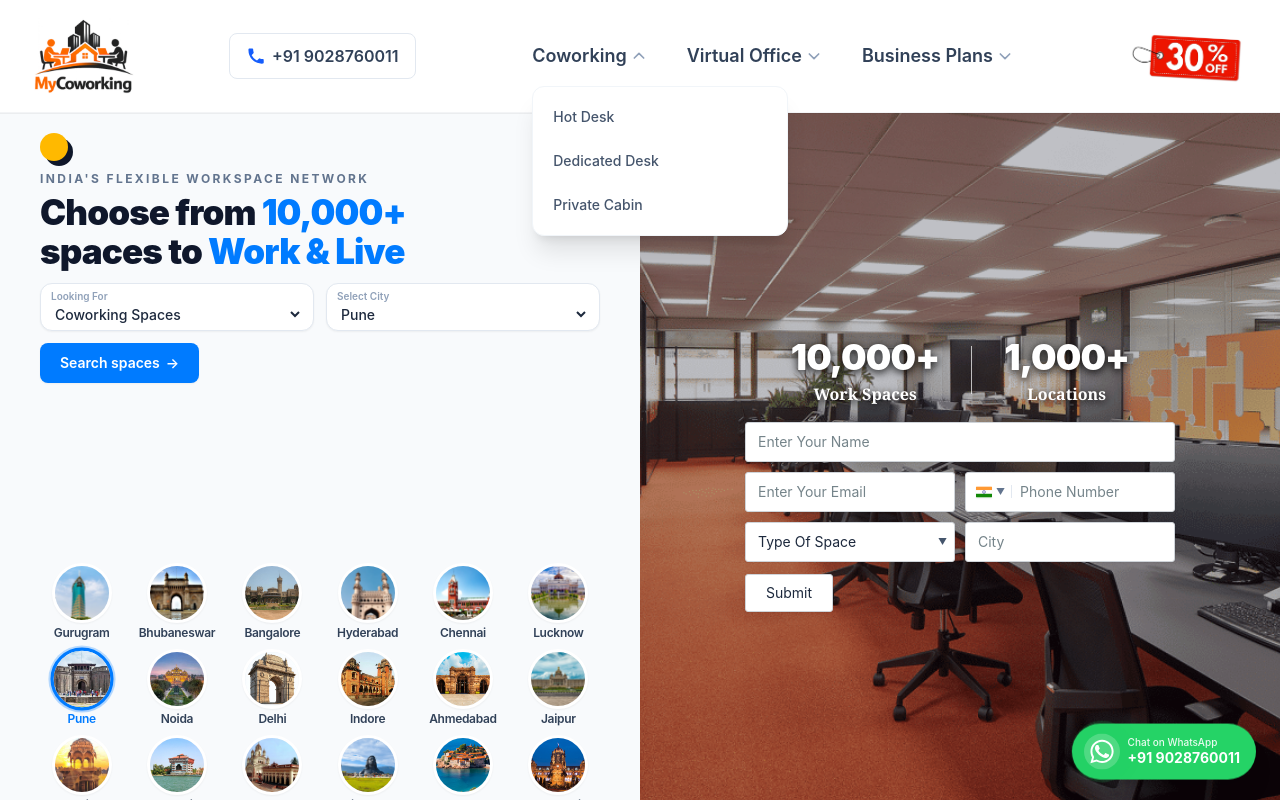
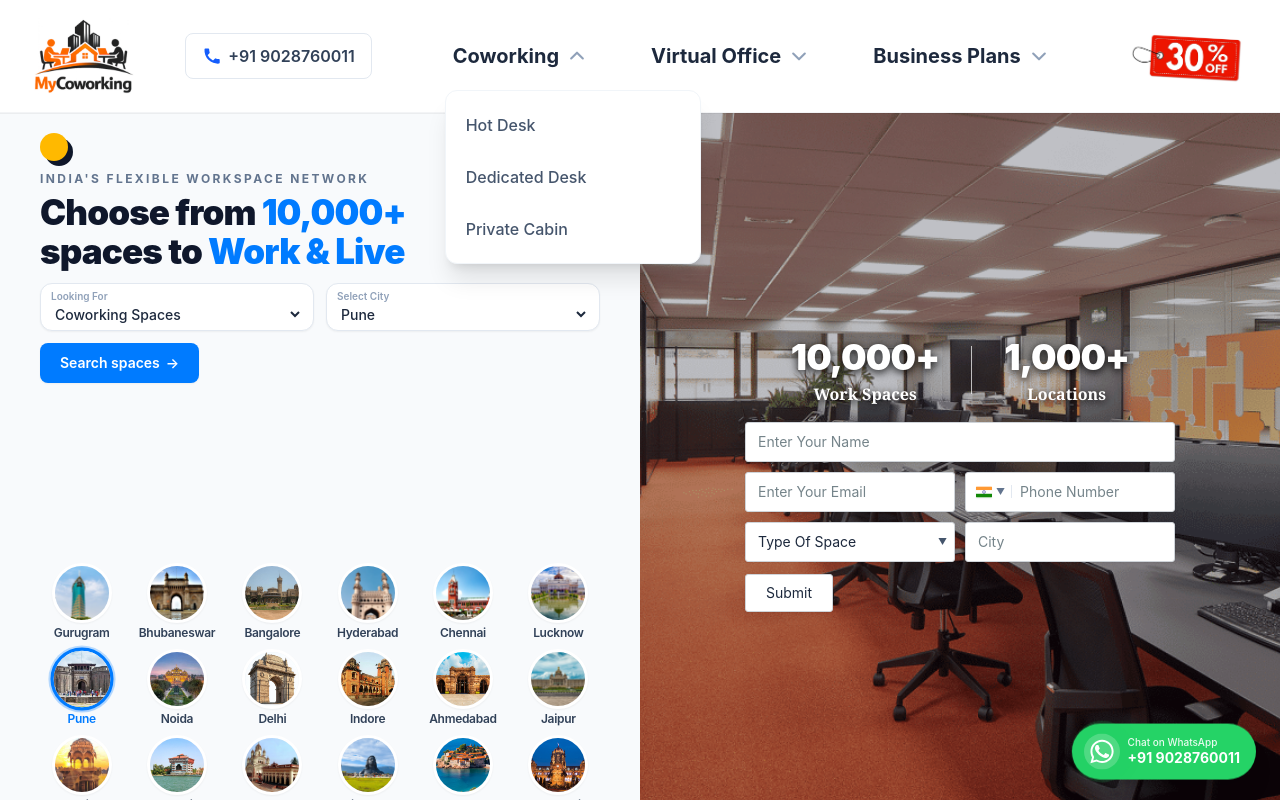
Before and after one commit to pratikbagul1507/my-co-working, a React (Vite) app: page / in a window 1280 px wide. Both pictures are taken after a click on the button "Coworking". Shown: the top 800 px of the page. Built offline with nearby package versions, Linux system fonts and the light colour scheme.

Commit message:
Oct 1, 2026, 2:29 PM

```diff
--- a/src/navbar/Navbar.jsx
+++ b/src/navbar/Navbar.jsx
@@ -66,17 +66,17 @@ const Navbar = () => {
         </div>
 
         {/* 3. Middle Tabs: Desktop only (hidden on mobile views, visible on lg and above) */}
-        <nav className="hidden lg:flex items-center space-x-6 xl:space-x-10 mx-4 xl:mx-6">
+        <nav className="hidden lg:flex items-center space-x-8 xl:space-x-12 mx-4 xl:mx-6">
           {navItems.map((item) => (
             <div key={item.name} className="relative">
               <button
                 type="button"
                 onClick={() => toggleDropdown(item.name)}
-                className="flex items-center space-x-1 text-lg font-semibold text-slate-700 hover:text-slate-900 transition-colors focus:outline-none cursor-pointer py-3 whitespace-nowrap"
+                className="flex items-center space-x-2 text-xl font-bold text-slate-800 hover:text-blue-600 transition-colors focus:outline-none cursor-pointer py-4 px-2 whitespace-nowrap"
               >
                 <span>{item.name}</span>
                 <svg
-                  className={`w-4 h-4 text-slate-400 transition-transform duration-200 ${activeDropdown === item.name ? 'rotate-180 text-blue-600' : ''}`}
+                  className={`w-5 h-5 text-slate-400 transition-transform duration-200 ${activeDropdown === item.name ? 'rotate-180 text-blue-600' : ''}`}
                   fill="none"
                   stroke="currentColor"
                   strokeWidth="2.5"
@@ -93,7 +93,7 @@ const Navbar = () => {
                     <Link
                       key={link}
                       to={item.name === 'Coworking' ? '/coworking' : link}
-                      className="block px-5 py-3 text-sm font-medium text-slate-600 hover:bg-slate-50 hover:text-blue-600 transition-colors"
+                      className="block px-5 py-3.5 text-base font-medium text-slate-600 hover:bg-slate-50 hover:text-blue-600 transition-colors"
                       onClick={closeMenu}
                     >
                       {link.replace('#', '').replace('-', ' ').replace(/\b\w/g, (c) => c.toUpperCase())}
```
